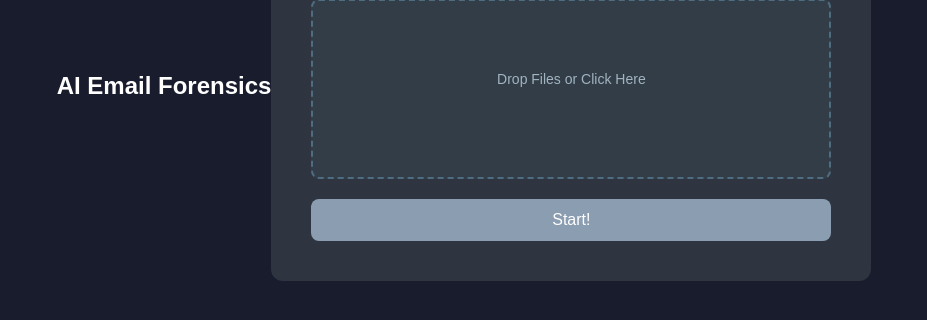
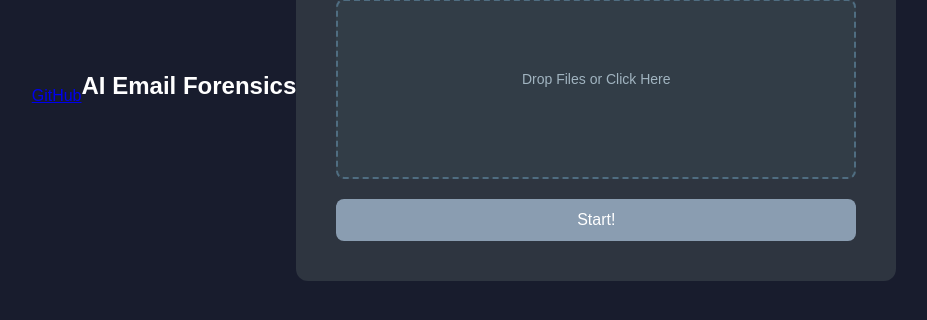
Before and after one commit to AlanoudA76/AI-Email-Forensics-System, a plain HTML site: page index.html in a window 1280 px wide. Shown: the part 304-624 px from the top of the page, without its empty margins (176-1103 px from the left). Drawn offline with Linux system fonts and the light colour scheme.

Commit message:
Update index.html

```diff
--- a/index.html
+++ b/index.html
@@ -7,6 +7,11 @@
     <link rel="stylesheet" href="styles.css">
 </head>
 <body>
+    <div style="text-align:center; margin: 20px 0; font-size: 16px;">
+  <a href="https://github.com/AlanoudA76" target="_blank" rel="noopener noreferrer">
+    GitHub
+  </a>
+</div>
         <!-- Title Added Here, Centered at the top -->
         <h1>AI Email Forensics</h1>
 
```
